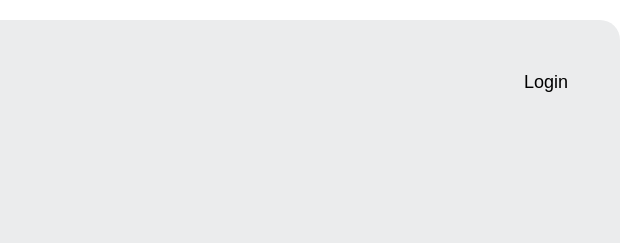
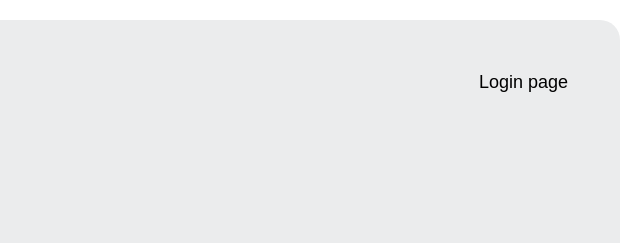
Before and after one commit to Asifweb-786/Mahir-Project, a plain HTML site: page index.html in a window 1280 px wide. Shown: the top 243 px of the page, 640-1280 px from the left. Drawn offline with Linux system fonts and the light colour scheme; files whose address does not match are found by name.

Commit message:
send qwerty

```diff
--- a/index.html
+++ b/index.html
@@ -28,7 +28,7 @@
                     <img src="./assets/images/logo.png" alt="random-img" class="logo">
                 </a>
                 <div class="dropdown-1">
-                    <a href="#" class="btn" onclick="block()">Login</a>
+                    <a href="#" class="btn" onclick="block()">Login page</a>
                     <div class="background">
                         <div class="x" onclick="none()">
                             <img src="./assets/images/download (39).svg" alt="random-img">
```
